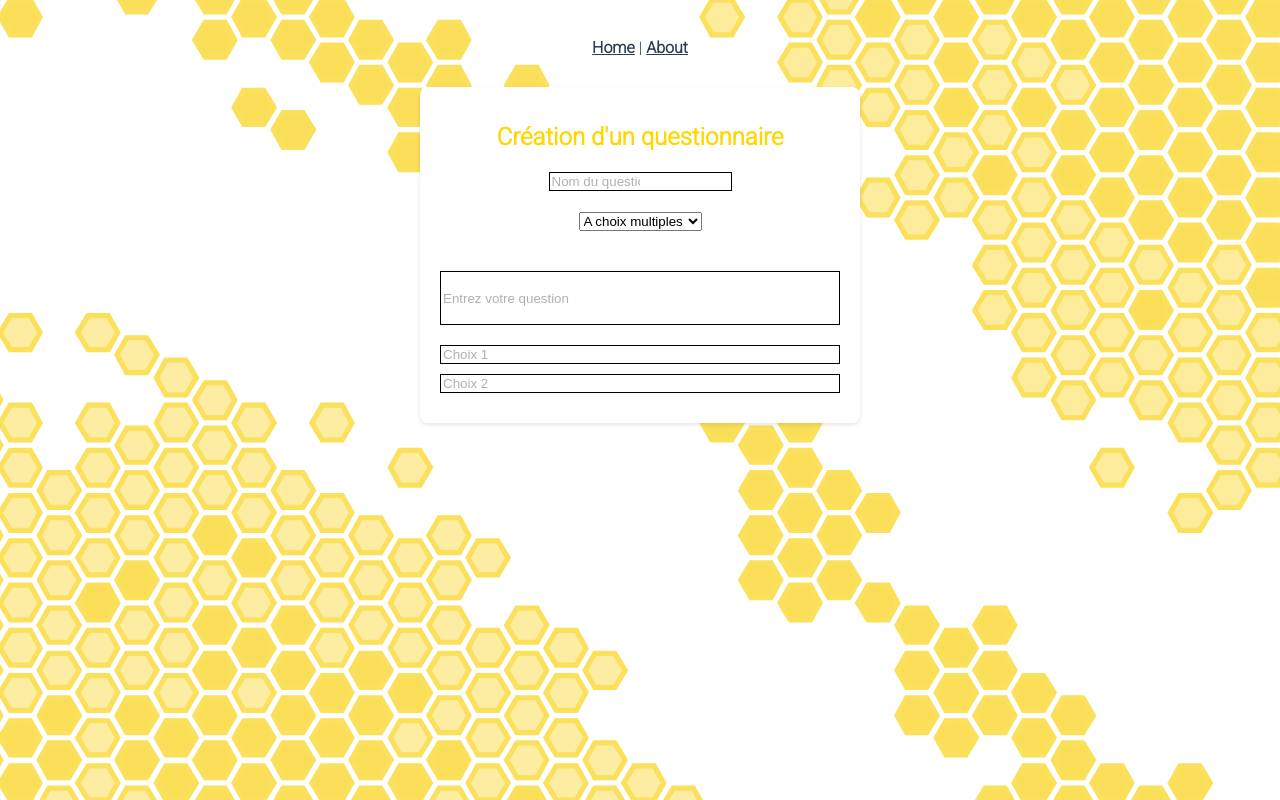
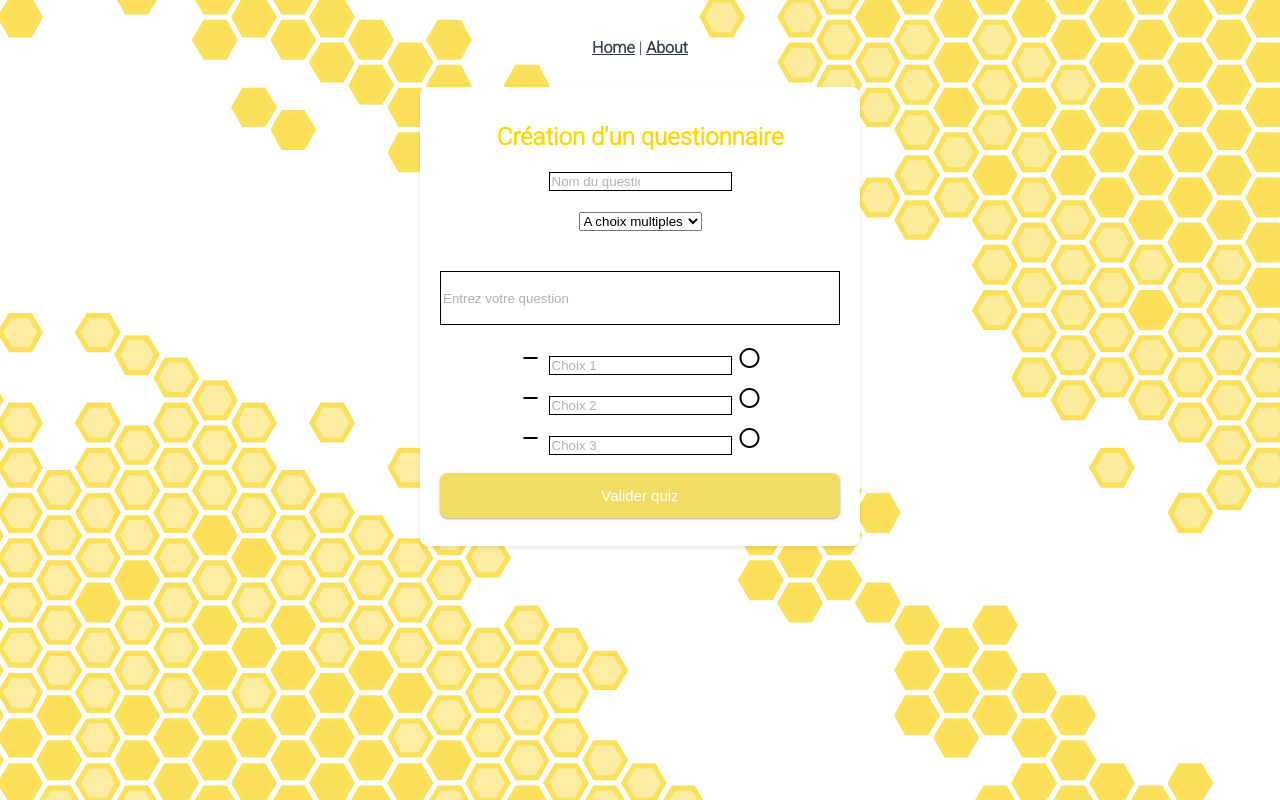
Before and after one commit to MaxHowardBorges/2b-quiz, a Vue app in the folder frontend-vue/: page /#/teacher-create-quiz in a window 1280 px wide. Built offline with nearby package versions, Linux system fonts and the light colour scheme; the HTML template or start-up script is replaced by a standard one.

Commit message:
Suite Création de questionnaire pour le prof + boutons #5

```diff
--- a/frontend-vue/src/views/TeacherCreateQuiz.vue
+++ b/frontend-vue/src/views/TeacherCreateQuiz.vue
@@ -1,4 +1,7 @@
 <template>
+
+  <link rel="stylesheet" href="https://fonts.googleapis.com/css2?family=Material+Symbols+Outlined:opsz,wght,FILL,GRAD@20..48,100..700,0..1,-50..200" />
+
   <div class="teacher-interface">
     <h1>Création d'un questionnaire</h1>
 
@@ -9,6 +12,7 @@
       v-model="QuizName"
       style="border: 1px solid #000000;margin-bottom: 20px"   />
 
+
   <div style='margin-bottom: 40px'>
     <select id="typeInput" name="typeInput" class="input">
       <option>A choix multiples</option>
@@ -18,9 +22,25 @@
 <div id='qna'>
     <input id='Question' type='text' placeholder='Entrez votre question' style="border: 1px solid #000000;margin-bottom: 20px;height:50px;"/>
 
-    <input id='Reponse' type='text' placeholder='Choix 1' style="border: 1px solid #000000;margin-bottom: 10px"/>
-    <input id='Reponse' type='text' placeholder='Choix 2' style="border: 1px solid #000000;margin-bottom: 10px"/>
+  <div id='icons'><button style='border: 0;background-color: transparent;cursor:pointer;'><span class="material-symbols-outlined">
+remove
+</span></button><input id='Reponse' type='text' placeholder='Choix 1' style="border: 1px solid #000000;margin-bottom: 10px"/><button style='border: 0;background-color: transparent;cursor:pointer;'><span class="material-symbols-outlined">
+radio_button_unchecked
+</span></button></div>
+  <div id='icons'><button style='border: 0;background-color: transparent;cursor:pointer;'><span class="material-symbols-outlined">
+remove
+</span></button><input id='Reponse' type='text' placeholder='Choix 2' style="border: 1px solid #000000;margin-bottom: 10px"/><button style='border: 0;background-color: transparent;cursor:pointer;'><span class="material-symbols-outlined">
+radio_button_unchecked
+</span></button></div>
+  <div id='icons'><button style='border: 0;background-color: transparent;cursor:pointer;'><span class="material-symbols-outlined">
+remove
+</span></button><input id='Reponse' type='text' placeholder='Choix 3' style="border: 1px solid #000000;margin-bottom: 10px"/><button style='border: 0;background-color: transparent;cursor:pointer;'><span class="material-symbols-outlined">
+radio_button_unchecked
+</span></button></div>
+
 </div>
+
+    <div><button class="validate" type="button">Valider quiz</button></div>
   </div>
 
 
@@ -39,9 +59,9 @@
 <style scoped>
   .teacher-interface {
     text-align: center;
-    margin: 0 auto; /* Centrer horizontalement */
-    max-width: 400px; /* Largeur maximale pour le contenu */
-    background-color: rgb(255, 255, 255); /* Fond blanc */
+    margin: 0 auto;
+    max-width: 400px;
+    background-color: rgb(255, 255, 255);
     padding: 20px;
     border-radius: 8px;
     box-shadow: 0 2px 4px rgba(0, 0, 0, 0.1);
@@ -66,4 +86,48 @@
     display: grid;
   }
 
+  #remove{
+
+  }
+
+  #check{
+
+  }
+
+  .validate {
+    background-color: #f1dc66;
+    border: none;
+    color: white;
+    padding: 14px 20px;
+    text-align: center;
+    text-decoration: none;
+    display: inline-block;
+    border-radius: 8px;
+    margin: 8px 0;
+    font-size: 15px;
+    cursor: pointer;
+    width: 100%;
+    box-shadow: 0 1px 3px rgba(0, 0, 0, 0.12), 0 1px 2px rgba(0, 0, 0, 0.24);
+  }
+
+  .validate:hover {
+    transform: scale(1.06);
+    background-position: -60px;
+    box-shadow: 0 3px 6px rgba(0, 0, 0, 0.16), 0 3px 6px rgba(0, 0, 0, 0.23);
+  }
+
+  .validate:active {
+    transform: scale(1);
+    background-position: 500px;
+    box-shadow: 0 1px 3px rgba(0, 0, 0, 0.12), 0 1px 2px rgba(0, 0, 0, 0.24);
+  }
+
+   .material-symbols-outlined{
+     font-variation-settings:
+       'FILL' 0,
+       'wght' 400,
+       'GRAD' 0,
+       'opsz' 24
+   }
+
 </style>
```
